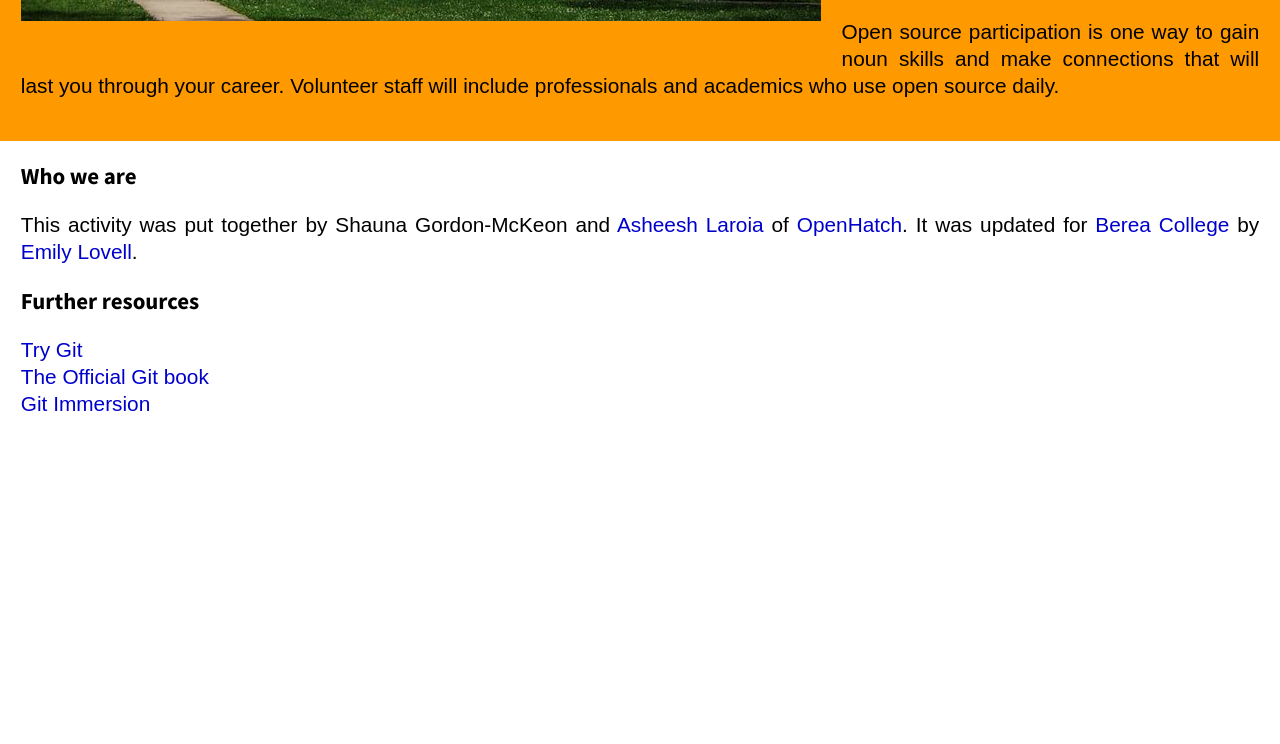
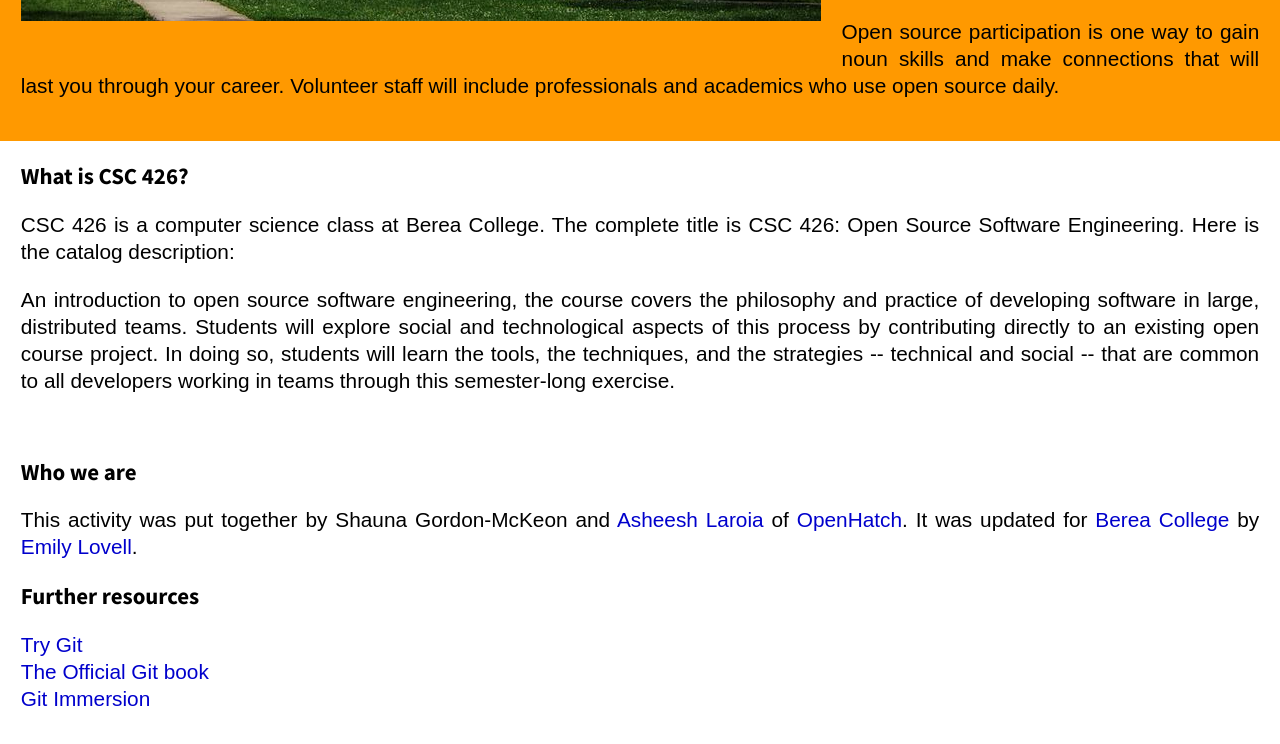
Before and after one commit to torresverae/torresverae.github.io, a plain HTML site: page index.html in a window 1280 px wide. Shown: the part 1307-2051 px from the top of the page. Before the commit the page ends 1786 px from the top, so only its background shows below. Drawn offline with Linux system fonts and the light colour scheme.

Commit message:
Add a section describing CSC 426, with a link to the course website on Trello.

```diff
--- a/index.html
+++ b/index.html
@@ -62,6 +62,13 @@
                 professionals and academics who use open source
                 daily.</p>
         </div>
+	<div class="section" id="CSC426">
+                <h2>What is CSC 426?</h2>
+                <p>CSC 426 is a computer science class at Berea College. The complete title is CSC 			426: Open Source Software Engineering. Here is the catalog description: </p>
+
+		<p>An introduction to open source software engineering, the course covers the 			philosophy and practice of developing software in large, distributed teams.  			Students will explore social and technological aspects of this process by 			contributing directly to an existing open course project.  In doing so, students 			will learn the tools, the techniques, and the strategies -- technical and social 			-- that are common to all developers working in teams through this semester-long 			exercise.</p>
+
+        </div>
 
         <div class="section" id="whoweare">
                 <h2>Who we are</h2>
@@ -77,4 +84,5 @@
         </div>
 
 </body>
+
 </html>
```
